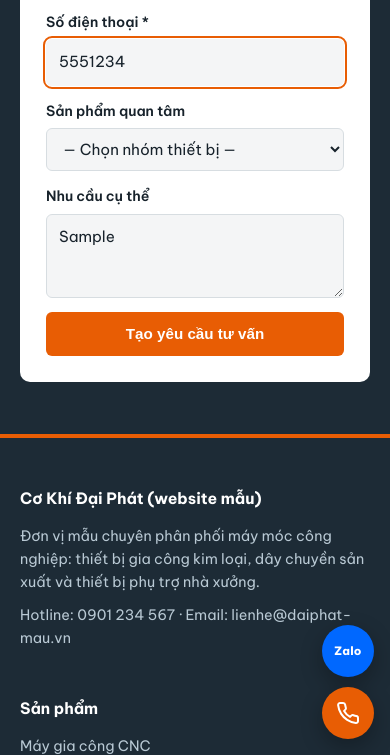
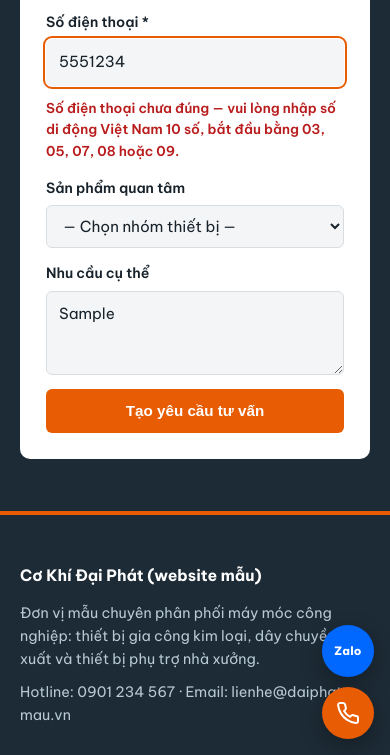
Before and after one commit to thanhbinhs2an/Website_mau_demo, a plain HTML site: page website-gioi-thieu-may-moc/index.html in a window 390 px wide. Both pictures are taken after typing "Sample", "5551234", "Sample" into the empty fields and a click on the button "Tạo yêu cầu tư vấn". Shown: the part 11306-12061 px from the top of the page. Before the commit the page ends 12000 px from the top, so only its background shows below. After the commit the page ends 12000 px from the top, so only its background shows below. Drawn offline with Linux system fonts and the light colour scheme.

Commit message:
Show visible phone validation error on site 1 form

```diff
--- a/website-gioi-thieu-may-moc/index.html
+++ b/website-gioi-thieu-may-moc/index.html
@@ -348,6 +348,7 @@
               <div class="field">
                 <label for="fPhone">Số điện thoại *</label>
                 <input id="fPhone" name="phone" type="tel" autocomplete="tel" placeholder="09xx xxx xxx" required />
+                <p class="field-error" id="phoneError" role="alert"></p>
               </div>
             </div>
             <div class="field">
--- a/website-gioi-thieu-may-moc/script.js
+++ b/website-gioi-thieu-may-moc/script.js
@@ -50,7 +50,12 @@
         var resultText = document.getElementById('resultText');
         var copyBtn = document.getElementById('copyBtn');
         var copyNote = document.getElementById('copyNote');
+        var phoneError = document.getElementById('phoneError');
         var lastText = '';
+        document.getElementById('fPhone').addEventListener('input', function () {
+          phoneError.textContent = '';
+          phoneError.classList.remove('show');
+        });
         form.addEventListener('submit', function (e) {
           e.preventDefault();
           var name = document.getElementById('fName').value.trim();
@@ -65,10 +70,14 @@
           if (phoneNorm.indexOf('+84') === 0) phoneNorm = '0' + phoneNorm.slice(3);
           if (!/^0[35789]\d{8}$/.test(phoneNorm)) {
             result.classList.remove('show');
-            copyNote.textContent = 'Số điện thoại chưa đúng — vui lòng nhập số di động Việt Nam 10 số, bắt đầu bằng 03, 05, 07, 08 hoặc 09.';
+            copyNote.textContent = '';
+            phoneError.textContent = 'Số điện thoại chưa đúng — vui lòng nhập số di động Việt Nam 10 số, bắt đầu bằng 03, 05, 07, 08 hoặc 09.';
+            phoneError.classList.add('show');
             document.getElementById('fPhone').focus();
             return;
           }
+          phoneError.textContent = '';
+          phoneError.classList.remove('show');
           phone = phoneNorm;
           var product = document.getElementById('fProduct');
           var productText = product.value || 'Chưa chọn — cần tư vấn';
--- a/website-gioi-thieu-may-moc/style.css
+++ b/website-gioi-thieu-may-moc/style.css
@@ -236,6 +236,8 @@
       .form-result h4 { margin: 0 0 8px; color: var(--ok); font-size: 1rem; }
       .form-result pre { white-space: pre-wrap; font: inherit; font-size: 0.9rem; margin: 0 0 12px; color: var(--ink); }
       .copy-note { font-size: 0.82rem; color: var(--ink-soft); margin: 0; }
+      .field-error { display: none; color: #b91c1c; font-size: 0.85rem; margin: 6px 0 0; font-weight: 600; }
+      .field-error.show { display: block; }
 
       /* Footer */
       footer.site { background: var(--steel); color: #b9c9d4; border-top: 4px solid var(--accent); }
```
